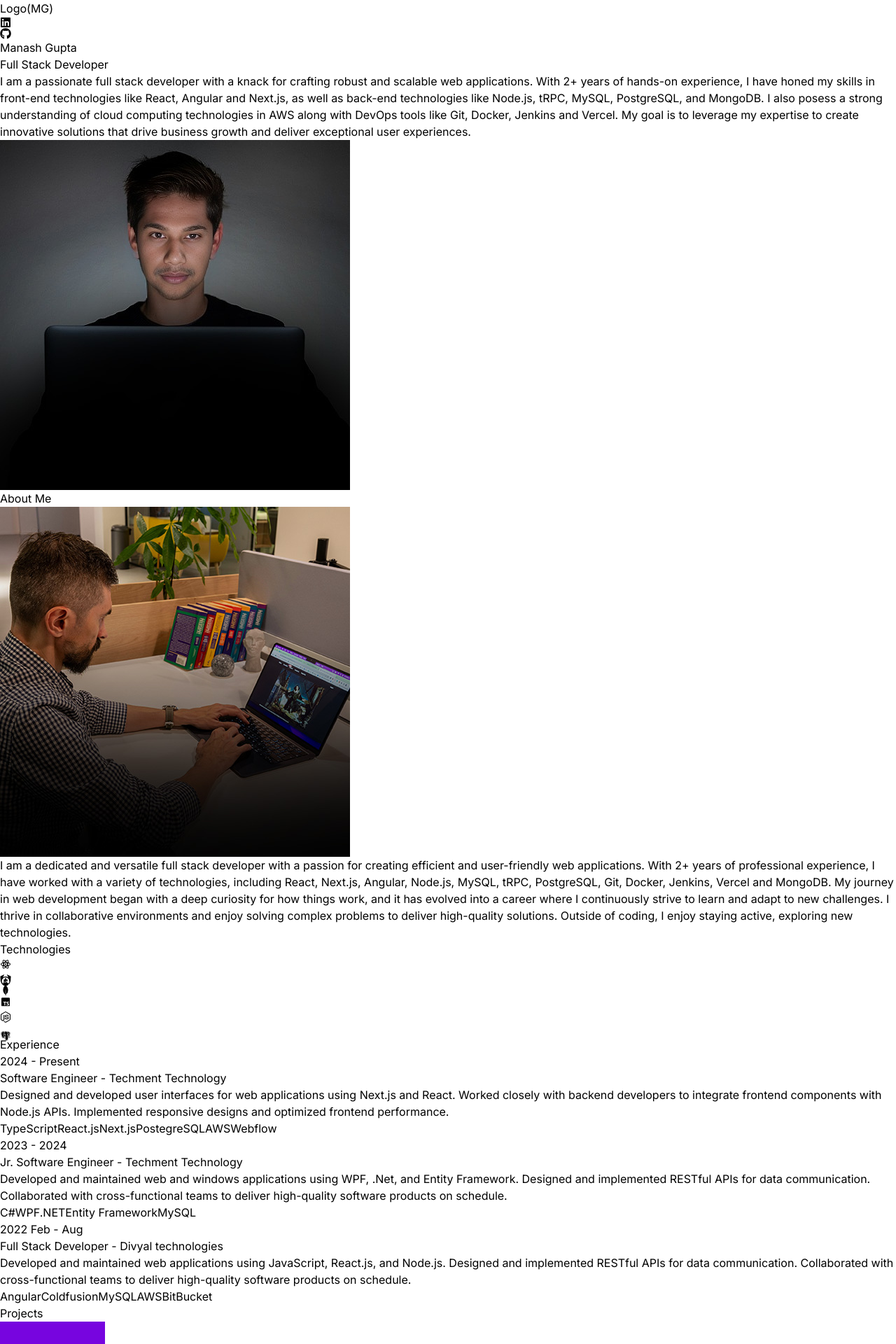
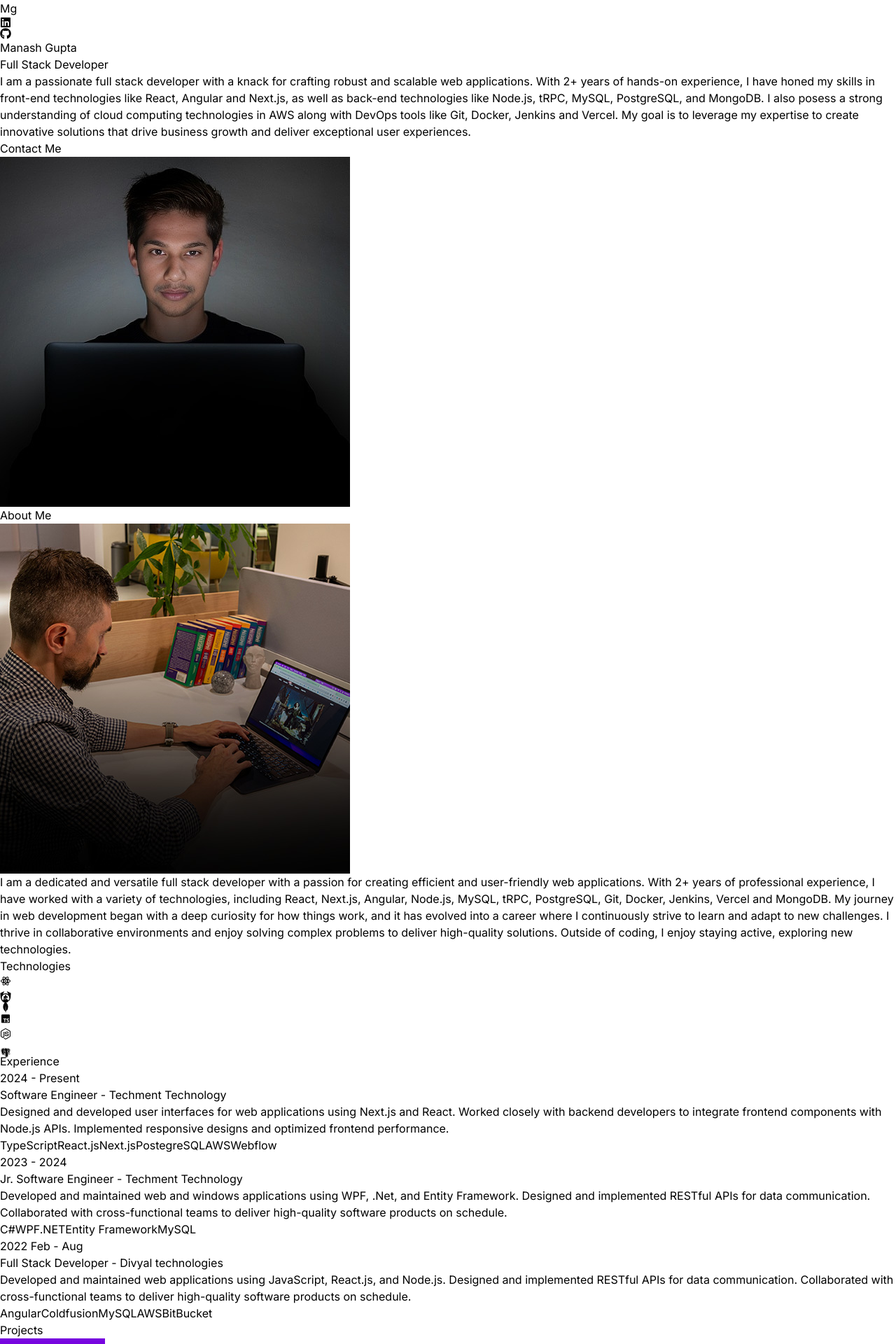
Before and after one commit to manash-codes/portfolio, a React (Vite) app in the folder react-portfolio/: page / in a window 1280 px wide. Shown: the top 1920 px of the page at 70% size. Built offline with nearby package versions, Linux system fonts and the light colour scheme.

Commit message:
Update anchor tag link
Add contact btton

```diff
--- a/react-portfolio/src/components/contact.jsx
+++ b/react-portfolio/src/components/contact.jsx
@@ -22,15 +22,16 @@ const Contact = () => {
         >
           {CONTACT.address}
         </motion.p>
-        <motion.p
+        <motion.a
           whileInView={{ opacity: 1, x: 0 }}
           initial={{ opacity: 0, x: 100 }}
           transition={{ duration: 1 }}
-          className="my-4"
+          className="my-4 block"
+          href={`callto:${CONTACT.phoneNo}`}
         >
           {CONTACT.phoneNo}
-        </motion.p>
-        <a href="#" className="border-b">
+        </motion.a>
+        <a href={`mailto:${CONTACT.email}`} className="border-b">
           {CONTACT.email}
         </a>
       </div>
--- a/react-portfolio/src/components/experience.jsx
+++ b/react-portfolio/src/components/experience.jsx
@@ -36,6 +36,7 @@ const Experience = () => {
               </span>
             </h6>
             <p className="mb-4 text-neutral-400 ">{experience.description}</p>
+            <div className="flex flex-wrap">
               {experience.technologies.map((tech, index) => (
                 <span
                   key={index}
@@ -44,6 +45,7 @@ const Experience = () => {
                   {tech}
                 </span>
               ))}
+            </div>
           </motion.div>
         </div>
       ))}
--- a/react-portfolio/src/components/hero.jsx
+++ b/react-portfolio/src/components/hero.jsx
@@ -1,5 +1,5 @@
 import React from "react";
-import { HERO_CONTENT } from "../constants";
+import { CONTACT, HERO_CONTENT } from "../constants";
 import profilePic from "../assets/manashGuptaProfile.jpg";
 import { motion } from "framer-motion";
 
@@ -22,7 +22,7 @@ const Hero = () => {
               variants={container(0)}
               initial="hidden"
               animate="visible"
-              className="pb-16 text-5xl font-thin tracking-tight lg:mt-16 lg:text-7xl"
+              className="lg:pb-16 pb-8 text-5xl font-thin tracking-tight lg:mt-16 lg:text-7xl"
             >
               Manash Gupta
             </motion.h1>
@@ -42,6 +42,15 @@ const Hero = () => {
             >
               {HERO_CONTENT}
             </motion.p>
+            <motion.a
+              variants={container(1.5)}
+              initial="hidden"
+              animate="visible"
+              className="text-xl font-semibold mr-2 rounded bg-neutral-900 px-2 py-1 max-xl:my-4 text-purple-800 hover:text-neutral-400"
+              href={`mailto:${CONTACT.email}`}
+            >
+              Contact Me
+            </motion.a>
           </div>
         </div>
         <div className="w-full lg:w-1/2 lg:p-8">
--- a/react-portfolio/src/components/navbar.jsx
+++ b/react-portfolio/src/components/navbar.jsx
@@ -5,12 +5,18 @@ const Navbar = () => {
   return (
     <nav className="mb-2 flex justify-between items-center py-6">
       <div className="flex flex-shrink-0 items-center">
-        <img className="mx-2 w-10" src="" alt="" />
-        Logo(MG)
+        <h2 className="opacity-80 text-3xl font-bold mx-2 w-10">Mg</h2>
       </div>
-      <div className="m-8 flex justify-center items-center gap-4 text-2xl">
-        <FaLinkedin />
-        <FaGithub />
+      <div className="m-8 max-sm:me-0 flex justify-center items-center gap-4 text-2xl">
+        <a
+          className="cursor-pointer"
+          href="https://www.linkedin.com/in/manash-gupta/"
+        >
+          <FaLinkedin />
+        </a>
+        <a className="cursor-pointer" href="https://github.com/manash-codes">
+          <FaGithub />
+        </a>
       </div>
     </nav>
   );
--- a/react-portfolio/src/components/projects.jsx
+++ b/react-portfolio/src/components/projects.jsx
@@ -38,6 +38,7 @@ const Projects = () => {
             >
               <h6 className="mb-2 font-semibold">{project.title}</h6>
               <p className="mb-4 text-neutral-400">{project.description}</p>
+              <div className="flex flex-wrap">
                 {project.technologies.map((tech, index) => (
                   <span
                     key={index}
@@ -46,6 +47,7 @@ const Projects = () => {
                     {tech}
                   </span>
                 ))}
+              </div>
             </motion.div>
           </div>
         ))}
```
Lines whose indentation alone changed are shown as unchanged.
